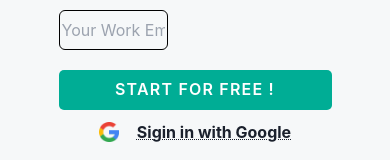
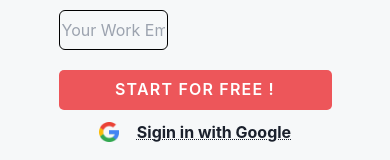
Before and after one commit to Randhir200/expert-hand-9078, a React (Create React App) app: page /features/timetracker in a window 390 px wide. Shown: the part 403-563 px from the top of the page. Built offline with nearby package versions, Linux system fonts and the light colour scheme.

Commit message:
responsivenss update

```diff
--- a/src/pages/Features/Timetracker.jsx
+++ b/src/pages/Features/Timetracker.jsx
@@ -60,7 +60,7 @@ const Timetracker = () => {
   return (
     <Box>
 
-            <Box style={styles.cont} className={CSS.cont} >
+            <Box style={styles.cont}  >
 
             <Image src={logo1} style={styles.logo1Div} />
             <h4 style={styles.headerH4}>Time Tracker for every business</h4>
--- a/src/pages/Features/styles.js
+++ b/src/pages/Features/styles.js
@@ -63,7 +63,7 @@ export const styles ={
         height:"40px",
         letterSpacing:"1.2px",
         borderRadius:"5px",
-        backgroundColor:"#00ad95",
+        // backgroundColor:"#00ad95",
         color:"white",
     },
     googleText:{
--- a/src/pages/Navbar/Navbar.jsx
+++ b/src/pages/Navbar/Navbar.jsx
@@ -41,10 +41,10 @@ const Navbar = () => {
             } className={feature ? "feature__menu feature__menu-open" : "feature__menu feature__menu-close"}>
     <ul className='feature__list'>
         <li className='feature__item'>
-            <Link to='' className='navbar__links Fitem'>Time Tracker</Link>
+            <Link to='/features/timetracker' className='navbar__links Fitem'>Time Tracker</Link>
         </li>
         <li className='feature__item'>
-            <Link to='' className='navbar__links Fitem'>Project Management</Link>
+            <Link to='/features/projectmanagement' className='navbar__links Fitem'>Project Management</Link>
         </li>
         <li className='feature__item'>
             <Link to='/features/onlinetimesheet' className='navbar__links Fitem'>Online Timesheet</Link>
@@ -56,13 +56,13 @@ const Navbar = () => {
             <Link to='/features/attendancetracking' className='navbar__links Fitem'>Attendance tracking</Link>
         </li>
           <li className='feature__item'>
-              <Link to='' className='navbar__links Fitem'>Time reporting</Link>
+              <Link to='/' className='navbar__links Fitem'>Time reporting</Link>
           </li>
       </ul>
   </div>
                 </div>
               <button className='navbar__tryit '><Link to="/signup" >TRY IT FOR FREE </Link> </button>
-              <button className='navbar__tryit navbar__links' id='Login__button' ><Link to="login"> Login </Link></button>
+              <button className='navbar__tryit navbar__links' id='Login__button' ><Link to = "/login"> Login </Link></button>
               </div>
 
  </div>
```
